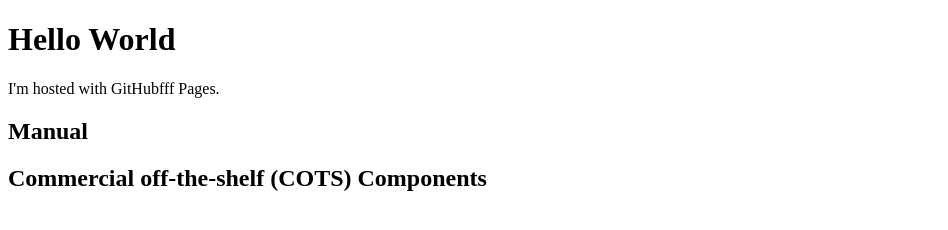
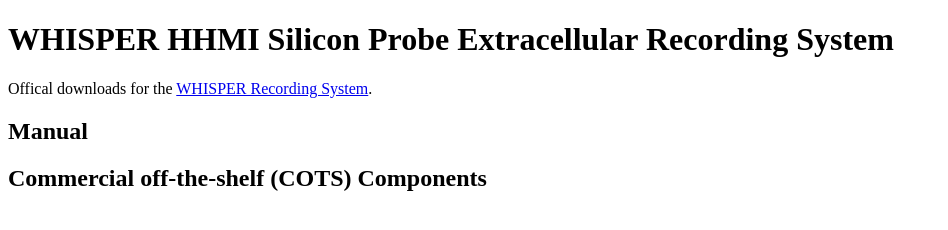
Before and after one commit to brianbarbarits/WHISPER, a plain HTML site: page index.html in a window 1280 px wide. Shown: the whole page, without its empty margins (0-948 px from the left). Drawn offline with Linux system fonts and the light colour scheme.

Commit message:
Update index.html

```diff
--- a/index.html
+++ b/index.html
@@ -1,8 +1,8 @@
 <!DOCTYPE html>
 <html>
 <body>
-<h1>Hello World</h1>
-<p>I'm hosted with GitHubfff Pages.</p>
+<h1>WHISPER HHMI Silicon Probe Extracellular Recording System</h1>
+<p>Offical downloads for the  <a href="https://github.com/brianbarbarits/WHISPER.git">WHISPER Recording System</a>.</p>
 <h2>Manual</h2>
 <h2>Commercial off-the-shelf (COTS) Components</h2>
 </body>
```
